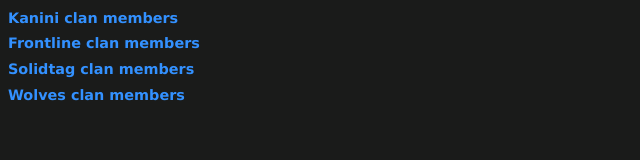
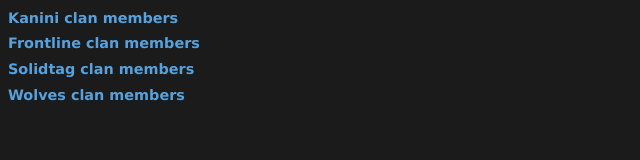
Before and after one commit to Macweese/Macweese.github.io, a plain HTML site: page index.html in a window 1280 px wide. Shown: the whole page, without its empty margins (0-640 px from the left). Drawn offline with Linux system fonts and the light colour scheme.

Commit message:
Update index.html

```diff
--- a/index.html
+++ b/index.html
@@ -12,13 +12,13 @@
 		}
 
 		a:link {
-  			color: #3391ff;
+  			color: #57a2de;
  			background-color: transparent;
 			text-decoration: none;
 		}
 
 		a:visited {
-			  color: #3391ff;
+			  color: #57a2de;
 			  background-color: transparent;
 			  text-decoration: none;
 		}
```
